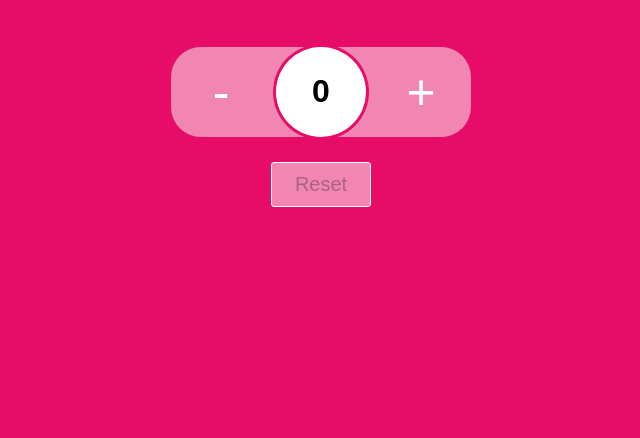
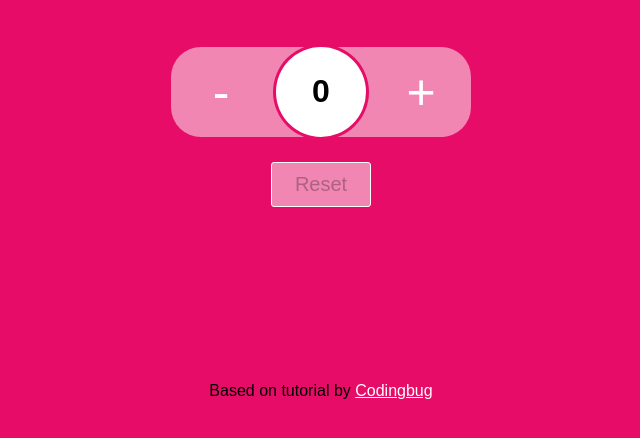
Before and after one commit to skrogsa/counter, a plain HTML site: page index.html in a window 1280 px wide. Shown: the part 352-790 px from the top of the page, without its empty margins (319-959 px from the left). Drawn offline with Linux system fonts and the light colour scheme.

Commit message:
added link to tutorial

```diff
--- a/index.html
+++ b/index.html
@@ -8,7 +8,10 @@
     <script src="script.js" defer></script>
 </head>
 <body>
-    <h1 class="title">COUNTER APP</h1>
+    <header>
+        <h1 class="title">COUNTER APP</h1>
+    </header>
+   <main>
     <div class="container">
         <div class="text_box">
             <h1 id="displayText"></h1>
@@ -21,5 +24,9 @@
             <button id="reset">Reset</button>
         </div>
     </div>
+</main>
+    <footer>
+        <p>Based on tutorial by  <a href="https://youtu.be/YDJIngNkqKA?si=LdzGeI6HAu4Zcylp">Codingbug</a></p>
+    </footer>
 </body>
 </html>
--- a/styles.css
+++ b/styles.css
@@ -88,3 +88,17 @@ button:disabled {
 #reset:hover {
     background: rgba(255, 255, 255, .4);
 }
+
+footer {
+    position: fixed;
+    bottom: 0;
+    padding-bottom: 3em;
+}
+
+footer a {
+    color: #fff;
+}
+
+footer a:visited {
+    color: #fff;
+}
```
